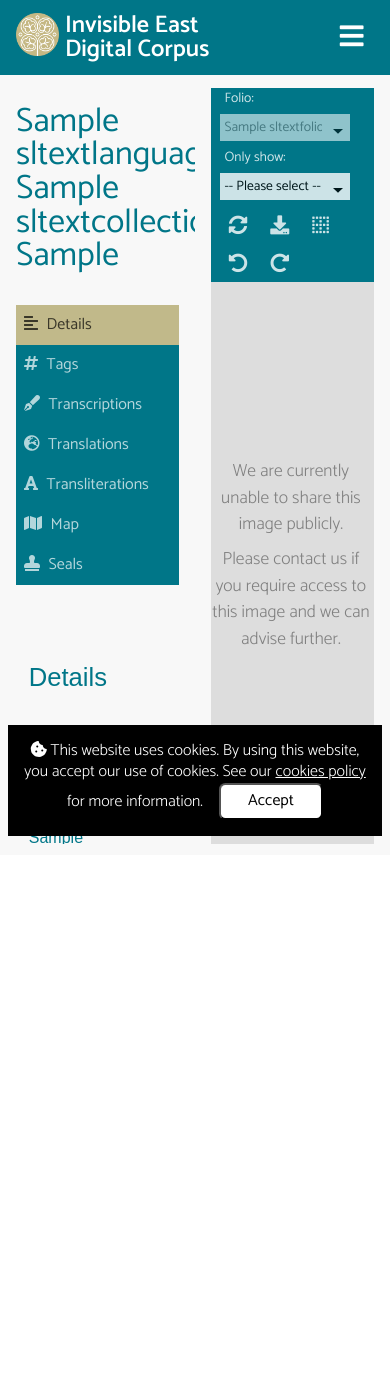
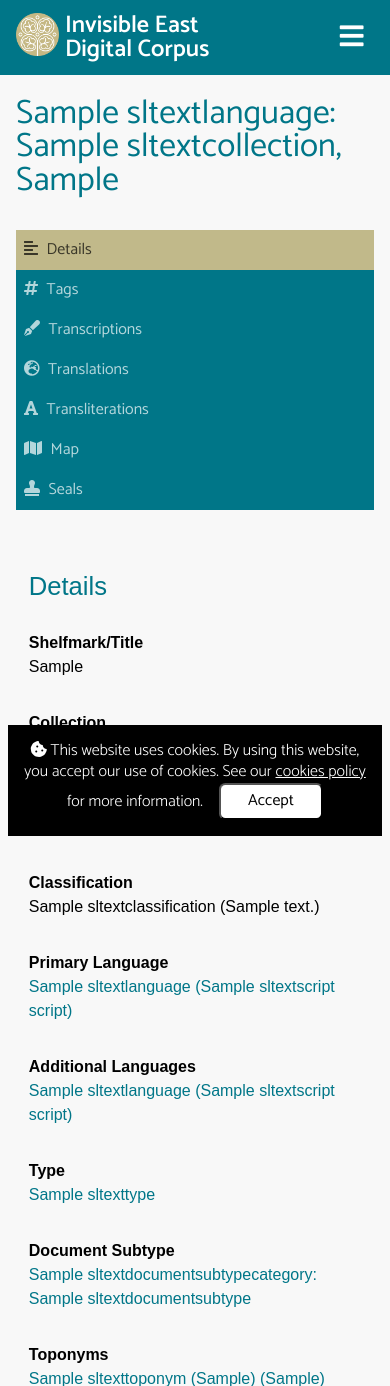
Before and after one commit to invisibleeast/invisible-east-website, a Django app: page /corpus/1/ in a window 390 px wide. Shown: the top 1386 px of the page. Before the commit the page ends 844 px from the top, so only its background shows below. Run offline with Django 4.2, Linux system fonts and the light colour scheme; data comes from the database, SQL or seed files in the repository; tables that the repository leaves empty hold one stand-in row (values such as "Sample post"); grey boxes marked "Sample" are stand-in pictures; parts of the project's set-up code (start-up, migrations or seed data) failed here and were passed over; some libraries are stand-ins or nearby versions.

Commit message:
improved mobile view of detail page

```diff
--- a/django/core/static/css/custom.css
+++ b/django/core/static/css/custom.css
@@ -882,16 +882,6 @@ main section {
 
 /* ---------- Corpus - Text: Detail ---------- */
 
-#corpus-text-detail-content,
-#corpus-text-detail-images {
-    display: inline-block;
-    vertical-align: top;
-    width: 50%;
-    padding: 1.5em 1em;
-    height: calc(100vh - 4em);
-    overflow: hidden;
-}
-
 #corpus-text-detail-content.full {
     width: 100%;
 }
@@ -950,9 +940,6 @@ main section {
 
 #corpus-text-detail-content article.tabbed {
     display: none;
-    overflow: auto;
-    padding: 1em 0 27em 0;
-    height: calc(100vh - 13em);
 }
 
 #corpus-text-detail-content article.tabbed.active {
--- a/django/core/static/css/custom_large.css
+++ b/django/core/static/css/custom_large.css
@@ -101,6 +101,22 @@
 
     /* ---------- Corpus - Text: Detail ---------- */
 
+    #corpus-text-detail-content,
+    #corpus-text-detail-images {
+        display: inline-block;
+        vertical-align: top;
+        width: 50%;
+        padding: 1.5em 1em;
+        height: calc(100vh - 4em);
+        overflow: hidden;
+    }
+
+    #corpus-text-detail-content article.tabbed {
+        height: calc(100vh - 13em);
+        overflow: auto;
+        padding: 1em 0 27em 0;
+    }
+
     #corpus-text-detail-content-tabs {
         border-bottom: 0.3em solid var(--color-secondary);
         margin: 1em 0 0 0;
--- a/django/core/static/css/custom_small.css
+++ b/django/core/static/css/custom_small.css
@@ -152,6 +152,17 @@
 
     /* ---------- Corpus - Text: Detail ---------- */
 
+    #corpus-text-detail-content,
+    #corpus-text-detail-images {
+        display: block;
+        width: 100%;
+        padding: 1em;
+    }
+
+    #corpus-text-detail-images-container {
+        height: 70vh;
+    }
+
     #corpus-text-detail-content-tabs {
         margin: 2em 0;
     }
```
